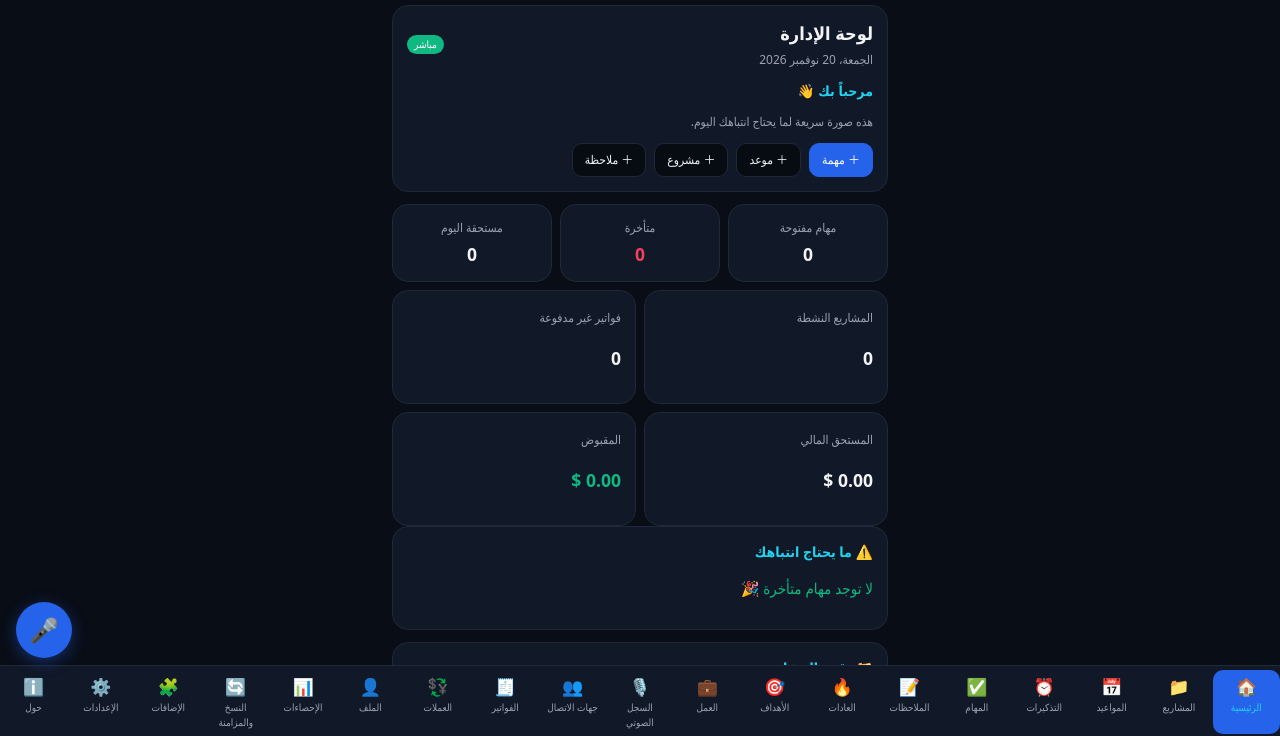
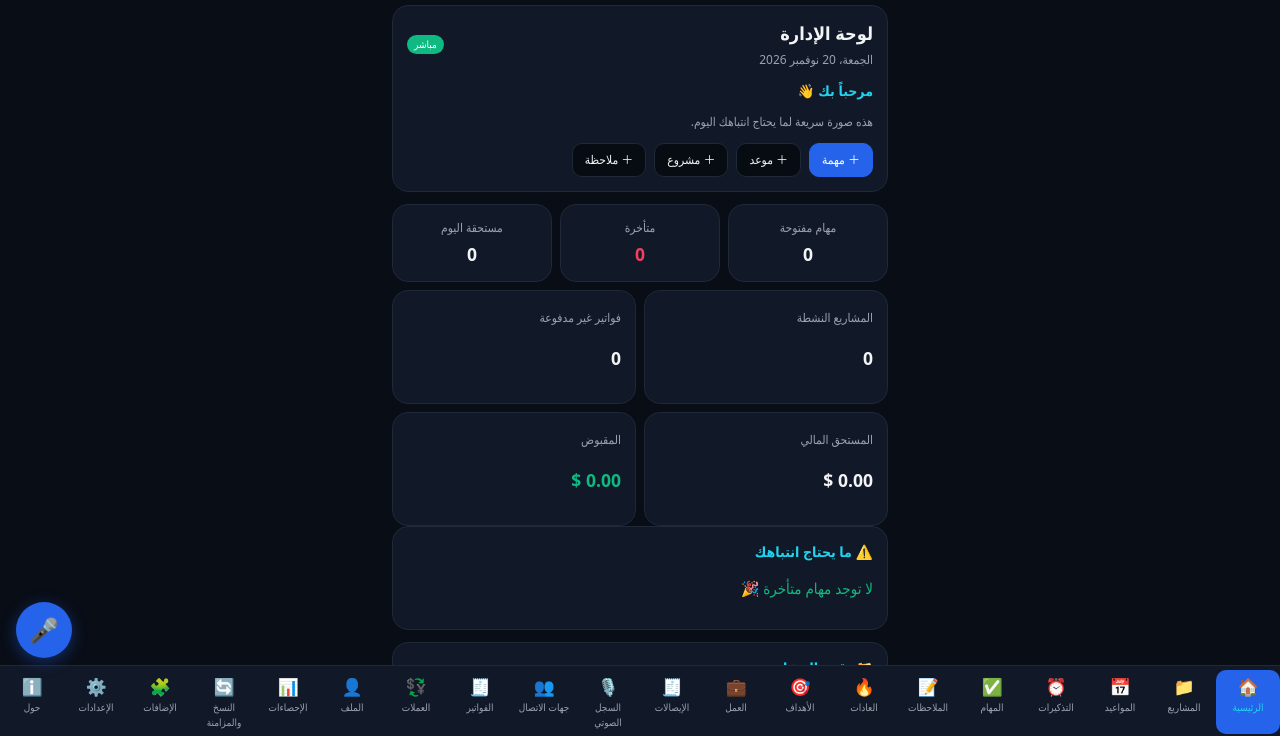
Before and after one commit to hassan2026go/rimbook, a plain HTML site: page index.html in a window 1280 px wide. Shown: the part 62-798 px from the top of the page. Drawn offline with Linux system fonts and the light colour scheme.

Commit message:
Load the receipts screen in the app

```diff
--- a/index.html
+++ b/index.html
@@ -140,5 +140,6 @@ footer#appFooter{max-width:520px;margin:18px auto 100px;padding:18px 14px;text-a
 <script src="./reminders.js"></script>
 <script src="./pro.js"></script>
 <script src="./voice-ledger.js"></script>
+<script src="./receipts.js"></script>
 </body>
 </html>
```
